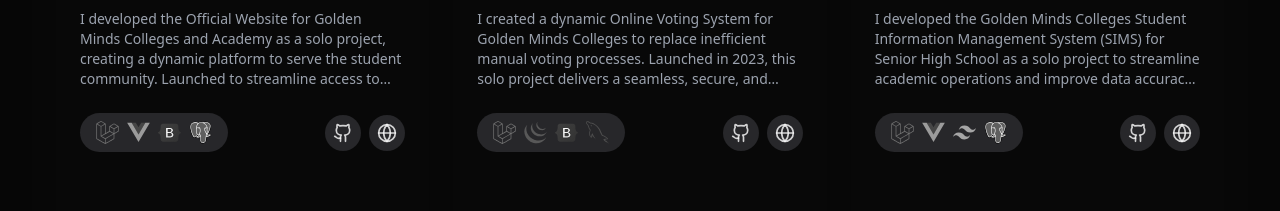
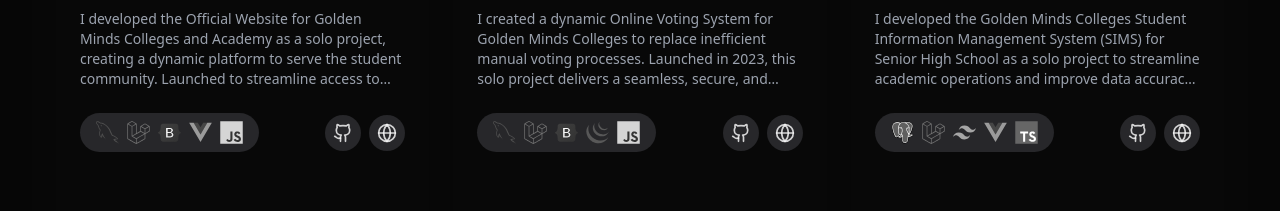
Before and after one commit to javecilla/Personal-Web-Portfolio, a Vue app: page /#projects in a window 1280 px wide. Shown: the part 2540-2751 px from the top of the page. Built offline with nearby package versions, Linux system fonts and the light colour scheme; no server answers.

Commit message:
update: contact form fix outted and depricate emailjs api
- reconnect email services in emailjs
- revalidate permission on firebase cloud
- update references on projects data information

```diff
--- a/src/data/projects.ts
+++ b/src/data/projects.ts
@@ -78,7 +78,7 @@
 
 ## Technical Challenges & Solutions
 - **Frontend Reactivity**: Integrated Vue.js with Laravel to enable dynamic updates without full page reloads, enhancing user interaction.
-- **Database Scalability**: Designed PostgreSQL schemas with efficient indexing to handle growing content and user traffic.
+- **Database Scalability**: Designed MySQL schemas with efficient indexing to handle growing content and user traffic.
 
 ## Impact
 - Reduced student inquiries by 35% by centralizing information online.
@@ -88,7 +88,7 @@
 ## Architecture
 - **Backend**: Laravel for robust API endpoints, content management, and authentication.
 - **Frontend**: Vue.js for reactive components paired with Bootstrap for styling.
-- **Database**: PostgreSQL with normalized tables for scalable data storage.
+- **Database**: MySQL with normalized tables for scalable data storage.
 - **Deployment**: Hosted on HostGator with Cloudflare for security and CDN performance.
 
 Building this website sharpened my skills in full-stack development. I gained proficiency in integrating Vue.js with Laravel for a smooth, reactive frontend, reducing average page load times by 25% through optimization techniques like lazy loading. I also improved my database design skills with PostgreSQL, ensuring scalability for future growth, and embraced version control best practices using Git for efficient solo project management.
@@ -98,20 +98,24 @@
     demoUrl: "https://www.goldenminds.edu.ph/",
     technologies: [
       {
+        name: "MySQL",
+        icon: mysqlIcon,
+      },
+      {
         name: "Laravel",
         icon: laravelIcon,
+      },
+      {
+        name: "Bootstrap",
+        icon: bootstrapIcon,
       },
       {
         name: "Vue.js",
         icon: vueIcon,
       },
       {
-        name: "Bootstrap",
-        icon: bootstrapIcon,
-      },
-      {
-        name: "PostgreSQL",
-        icon: postgresIcon,
+        name: "JavaScript",
+        icon: jsIcon,
       },
     ],
     category: ProjectCategory.CLIENT,
@@ -160,21 +164,25 @@
     githubUrl: "https://github.com/javecilla/Online-Voting-System",
     demoUrl: "https://voting.goldenmindsbulacan.com/",
     technologies: [
+    {
+        name: "MySQL",
+        icon: mysqlIcon,
+      },
       {
         name: "Laravel",
         icon: laravelIcon,
+      },
+      {
+        name: "Bootstrap",
+        icon: bootstrapIcon,
       },
       {
         name: "jQuery",
         icon: jqueryIcon,
       },
       {
-        name: "Bootstrap",
-        icon: bootstrapIcon,
-      },
-      {
-        name: "MySQL",
-        icon: mysqlIcon,
+        name: "JavaScript",
+        icon: jsIcon,
       },
     ],
     category: ProjectCategory.CLIENT,
@@ -218,20 +226,24 @@
     demoUrl: "https://philippineenglishvocabulary.com/",
     technologies: [
       {
+        name: "MySQL",
+        icon: mysqlIcon,
+      },
+      {
         name: "PHP",
         icon: phpIcon,
-      },
-      {
-        name: "JavaScript",
-        icon: jsIcon,
       },
       {
         name: "Bootstrap",
         icon: bootstrapIcon,
       },
       {
-        name: "MySQL",
-        icon: mysqlIcon,
+        name: "jQuery",
+        icon: jqueryIcon,
+      },
+      {
+        name: "JavaScript",
+        icon: jsIcon,
       },
     ],
     category: ProjectCategory.CLIENT,
@@ -268,20 +280,24 @@
     demoUrl: "https://ims.goldenmindsbulacan.com/",
     technologies: [
       {
+        name: "MySQL",
+        icon: mysqlIcon,
+      },
+      {
         name: "PHP",
         icon: phpIcon,
       },
       {
+        name: "Bootstrap",
+        icon: bootstrapIcon,
+      },
+      {
+        name: "jQuery",
+        icon: jqueryIcon,
+      },
+      {
         name: "JavaScript",
         icon: jsIcon,
-      },
-      {
-        name: "CSS",
-        icon: cssIcon,
-      },
-      {
-        name: "MySQL",
-        icon: mysqlIcon,
       },
     ],
     category: ProjectCategory.ACADEMIC,
@@ -405,20 +421,24 @@
     demoUrl: "https://avecilla-project-multipurpose.infinityfreeapp.com",
     technologies: [
       {
+        name: "MySQL",
+        icon: mysqlIcon,
+      },
+      {
         name: "PHP",
         icon: phpIcon,
       },
       {
+        name: "Bootstrap",
+        icon: bootstrapIcon,
+      },
+      {
+        name: "jQuery",
+        icon: jqueryIcon,
+      },
+      {
         name: "JavaScript",
         icon: jsIcon,
-      },
-      {
-        name: "CSS",
-        icon: cssIcon,
-      },
-      {
-        name: "MySQL",
-        icon: mysqlIcon,
       },
     ],
     category: ProjectCategory.ACADEMIC,
@@ -459,24 +479,28 @@
 This project deepened my experience in building modular and scalable systems for educational institutions. I sharpened my expertise in backend architecture with Laravel, frontend reactivity with Vue.js, and secure data modeling with PostgreSQL. I also applied version control best practices to maintain consistent progress throughout the solo development cycle.
 `,
     image: goldenMindSims,
-    githubUrl: "https://github.com/javecilla/SIMSSHS-GMC-Revised",
+    githubUrl: "https://github.com/javecilla/GMC-SIMSSHS-Revised",
     demoUrl: "https://simsshs.goldenminds.edu.ph/",
     technologies: [
       {
+        name: "PostgreSQL",
+        icon: postgresIcon,
+      },
+      {
         name: "Laravel",
         icon: laravelIcon,
-      },
-      {
-        name: "Vue.js",
-        icon: vueIcon,
       },
       {
 				name: "Tailwind CSS",
 				icon: tailwindIcon,
 			},
       {
-        name: "PostgreSQL",
-        icon: postgresIcon,
+        name: "Vue.js",
+        icon: vueIcon,
+      },
+      {
+        name: "TypeScript",
+        icon: tsIcon,
       },
     ],
     category: ProjectCategory.CLIENT,
```
